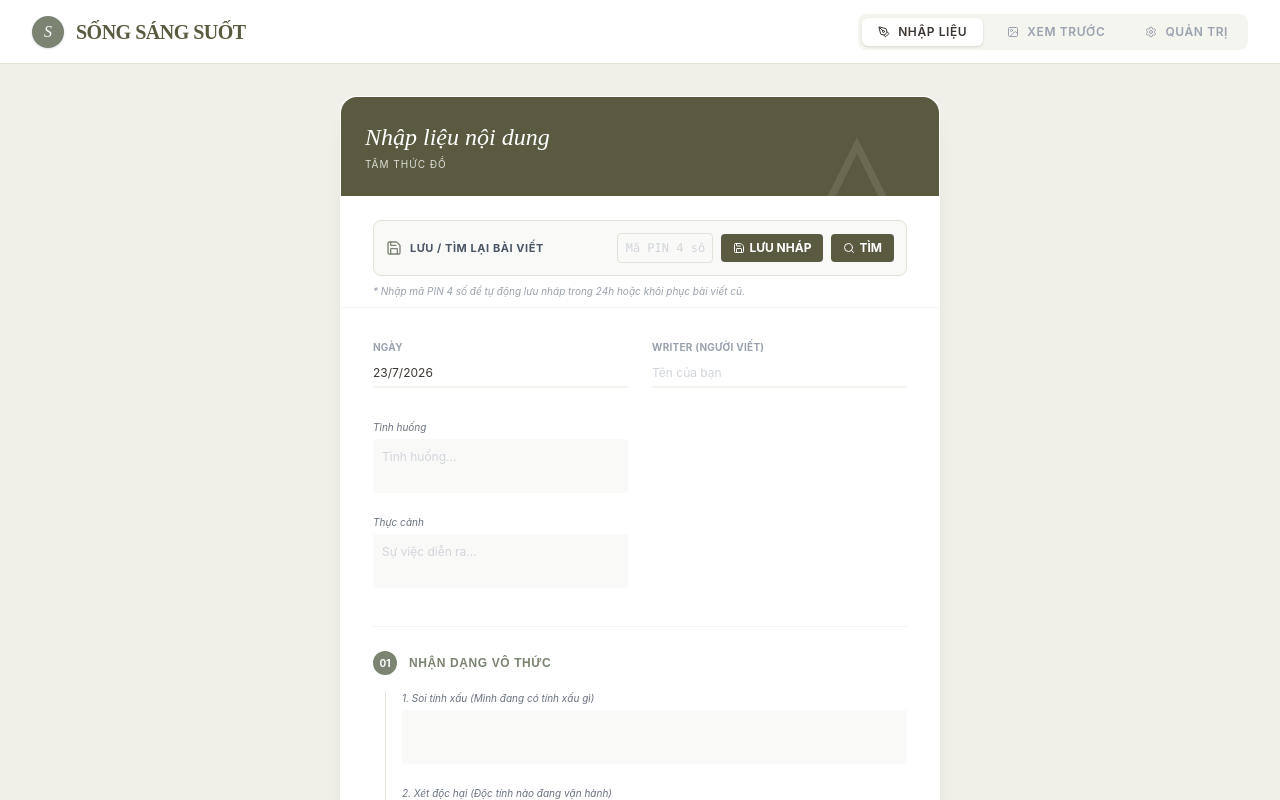
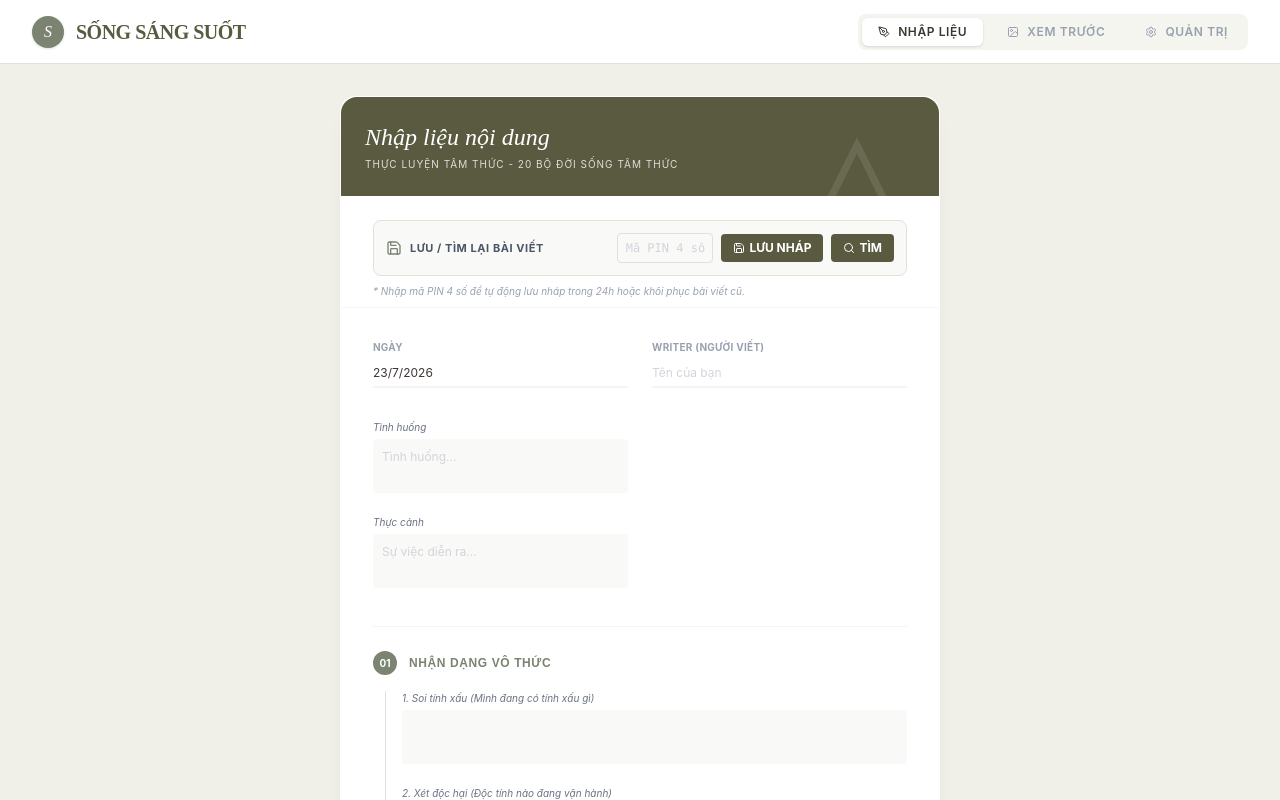
Before and after one commit to windc151095/SSSform, a React (Vite) app: page / in a window 1280 px wide. Shown: the top 800 px of the page. Built offline with nearby package versions, Linux system fonts and the light colour scheme.

Commit message:
style: update header and template layout
Refine the UI text and reorder header elements in the FormInput component and TemplatePreview to improve consistency and visual flow.

```diff
--- a/src/components/FormInput.tsx
+++ b/src/components/FormInput.tsx
@@ -179,7 +179,7 @@ export function FormInput({ data, config, onChange, onPreview }: FormInputProps)
           </svg>
         </div>
         <h3 className="font-serif italic text-2xl mb-1 relative z-10">Nhập liệu nội dung</h3>
-        <p className="text-[10px] opacity-80 uppercase tracking-widest relative z-10">Tâm thức đồ</p>
+        <p className="text-[10px] opacity-80 uppercase tracking-widest relative z-10">Thực luyện tâm thức - 20 bộ đời sống tâm thức</p>
       </div>
 
       {/* Auto Save/Load Section */}
--- a/src/components/TemplatePreview.tsx
+++ b/src/components/TemplatePreview.tsx
@@ -38,21 +38,21 @@ export const TemplatePreview = forwardRef<HTMLDivElement, TemplatePreviewProps>(
               </div>
             )}
 
-            <p className="font-bold text-[16px] mt-2" style={{ color: headingColor2 }}>
-              THỰC LUYỆN TÂM THỨC
+            <p className="font-bold text-[14px] mt-2" style={{ color: headingColor1 }}>
+              Writer: {data.writer || '....................'}
             </p>
-            <p className="font-bold text-[14px] uppercase" style={{ color: headingColor1 }}>
-              - 20 BỘ ĐỜI SỐNG TÂM THỨC -
+            <p className="italic text-[14px]" style={{ color: headingColor1 }}>
+              {data.date || '..../..../202..'}
             </p>
           </div>
 
           {/* Center Titles */}
           <div className="text-center flex-1 mt-2">
-            <h2 className="font-bold text-[18px] uppercase mb-1" style={{ color: headingColor1 }}>
-              Writer: {data.writer || '....................'}
+            <h2 className="font-bold text-[18px] uppercase mb-1" style={{ color: headingColor2 }}>
+              THỰC LUYỆN TÂM THỨC
             </h2>
-            <h3 className="font-bold text-[16px] italic mb-4" style={{ color: headingColor1 }}>
-              {data.date || '..../..../202..'}
+            <h3 className="font-bold text-[16px] uppercase mb-4" style={{ color: headingColor1 }}>
+              20 BỘ ĐỜI SỐNG TÂM THỨC
             </h3>
             <div className="flex justify-center items-center gap-1 text-[14px] font-bold italic mt-8">
               <span className="text-[14px]" style={{ color: headingColor2 }}>Tình huống:</span>
```
